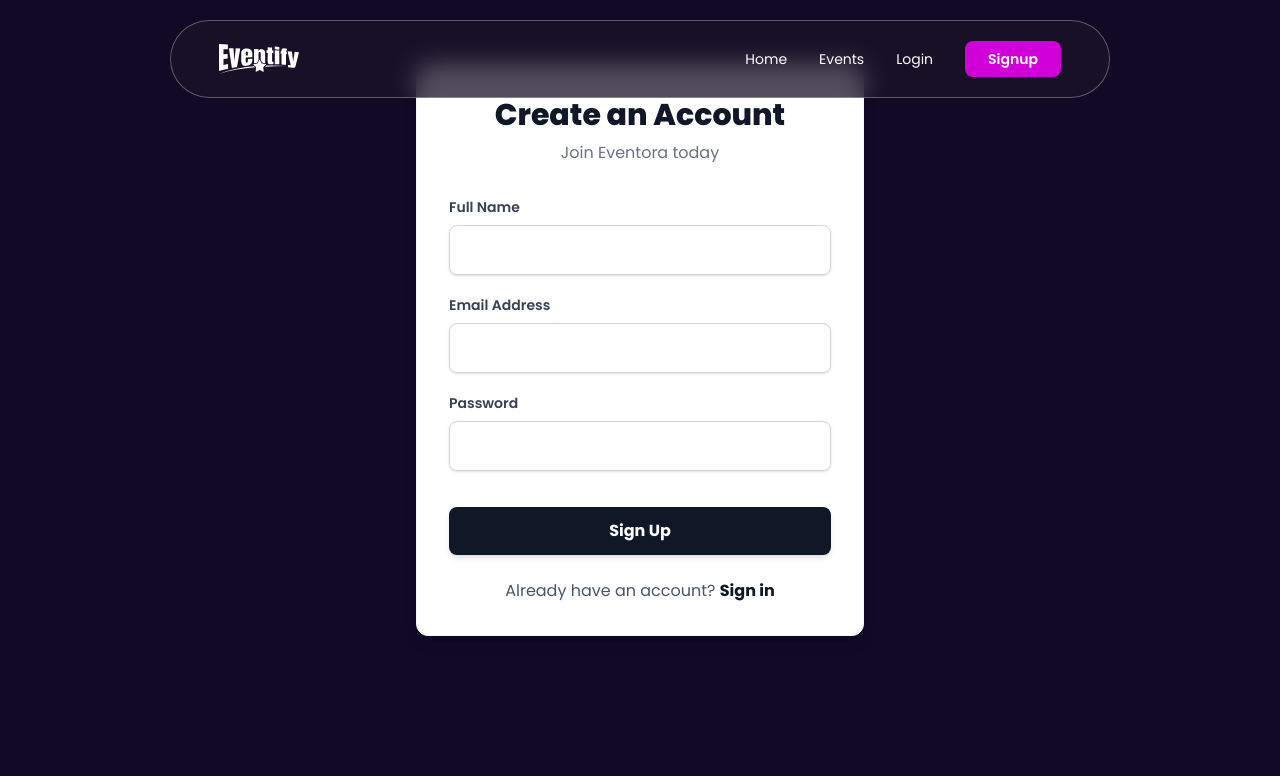
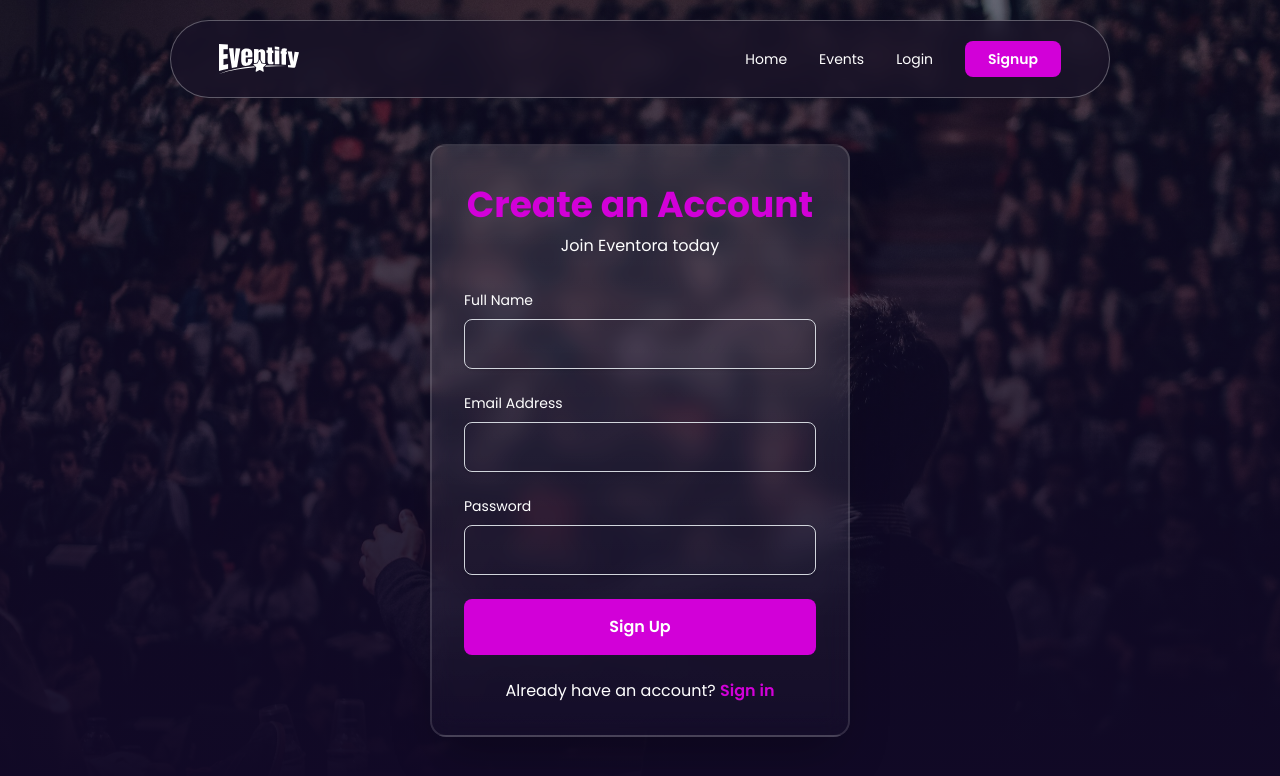
Before and after one commit to HasnainAhmedAnsari/eventify, a React (Vite) app in the folder client/: page /register in a window 1280 px wide. Shown: the top 776 px of the page. Built offline with nearby package versions, Linux system fonts and the light colour scheme.

Commit message:
Signup and login UI Fixes

```diff
--- a/client/src/pages/Login.jsx
+++ b/client/src/pages/Login.jsx
@@ -40,19 +40,59 @@ const Login = () => {
     };
 
     return (
-        <div className="max-w-md mx-auto mt-20 bg-white p-8 rounded-xl shadow-lg border border-gray-100">
+        <section
+        className="
+        relative
+        h-[100vh]
+        overflow-hidden
+        bg-[linear-gradient(0deg,#110926,#11092690),url('/home-bg.jpg')]
+        bg-cover
+        bg-fixed
+        bg-center
+        "
+        >
+        <div className="
+        max-w-[90vw]
+        sm:max-w-[420px]
+        w-full
+        p-8
+        mx-auto
+        bg-[linear-gradient(180deg,#ffffff20,#ffffff05)]
+        backdrop-blur-[12px]
+        text-white
+        rounded-2xl
+        shadow-2xl
+        overflow-hidden
+        mt-28
+        md:mt-36
+        border-[2px]
+        border-[#ffffff20]
+        ">
             <div className="text-center mb-8">
-                <h2 className="text-3xl font-extrabold text-gray-900 mb-2">Welcome Back</h2>
-                <p className="text-gray-500">Sign in to your Eventora account</p>
+                <h2 className="
+                        text-[28px]
+                        md:text-[36px]
+                        font-bold
+                        text-[#D200D8]
+                        mb-0
+                        md:mb-[2px]
+                        ">
+                            Welcome Back</h2>
+                <p className="
+                    text-[14px]
+                    md:text-[16px]
+                    text-white
+                ">
+                    Sign in to your Eventora account</p>
             </div>
 
             {error && <div className="bg-red-50 text-red-600 p-3 rounded-lg mb-6 text-center shadow-inner border border-red-100">{error}</div>}
 
-            <form onSubmit={handleSubmit} className="space-y-6">
+            <form onSubmit={handleSubmit} className="space-y-4 md:space-y-6">
                 {!showOTP ? (
                     <>
                         <div>
-                            <label className="block text-sm font-semibold text-gray-700 mb-2">Email Address</label>
+                            <label className="block text-[12px] md:text-[14px] font-regular text-white mb-2">Email Address</label>
                             <input
                                 type="email"
                                 required
@@ -62,7 +102,7 @@ const Login = () => {
                             />
                         </div>
                         <div>
-                            <label className="block text-sm font-semibold text-gray-700 mb-2">Password</label>
+                            <label className="block text-[12px] md:text-[14px] font-regular text-white mb-2">Password</label>
                             <input
                                 type="password"
                                 required
@@ -74,7 +114,7 @@ const Login = () => {
                     </>
                 ) : (
                     <div>
-                        <label className="block text-sm font-semibold text-gray-700 mb-2">Verification Code (OTP)</label>
+                        <label className="block text-[12px] md:text-[14px] font-regular text-white mb-2">Verification Code (OTP)</label>
                         <input
                             type="text"
                             required
@@ -89,16 +129,31 @@ const Login = () => {
                 <button
                     type="submit"
                     disabled={loading}
-                    className="w-full bg-gray-900 text-white font-bold py-3 rounded-lg hover:bg-black focus:ring-4 focus:ring-gray-200 transition shadow-md"
+                    className="
+                    w-full
+                    rounded-[8px]
+                    bg-[#d200d8]
+                    px-2 py-4
+                    text-[16px]
+                    font-semibold
+                    text-white
+                    hover:bg-gradient-to-r
+                    hover:from-[#d200d8]
+                    hover:to-[#4c0087]
+                    max-[700px]:px-4
+                    max-[700px]:text-[14px]
+                    transition
+                    "
                 >
                     {loading ? 'Processing...' : (showOTP ? 'Verify OTP & Log In' : 'Sign In')}
                 </button>
             </form>
 
-            <p className="text-center mt-8 text-gray-600">
-                Don't have an account? <Link to="/register" className="text-gray-900 font-bold hover:underline">Sign up</Link>
+            <p className="text-center text-[14px] md:text-[16px] font-regular mt-4 md:mt-6 text-white">
+                Don't have an account? <Link to="/register" className="text-[#d200d8] font-semibold hover:underline">Sign up</Link>
             </p>
         </div>
+        </section>
     );
 };
 
--- a/client/src/pages/Register.jsx
+++ b/client/src/pages/Register.jsx
@@ -35,19 +35,56 @@ const Register = () => {
     };
 
     return (
-        <div className="max-w-md mx-auto mt-16 bg-white p-8 rounded-xl shadow-lg border border-gray-100">
+        <section
+        className="
+        relative
+        h-[100vh]
+        overflow-hidden
+        bg-[linear-gradient(0deg,#110926,#11092690),url('/home-bg.jpg')]
+        bg-cover
+        bg-fixed
+        bg-center
+        "
+        >
+
+
+        <div className="max-w-[90vw]
+        sm:max-w-[420px]
+        w-full
+        p-8
+        mx-auto
+        bg-[linear-gradient(180deg,#ffffff20,#ffffff05)]
+        backdrop-blur-[12px]
+        text-white
+        rounded-2xl
+        shadow-2xl
+        overflow-hidden
+        mt-28
+        md:mt-36
+        border-[2px]
+        border-[#ffffff20]
+        ">
             <div className="text-center mb-8">
-                <h2 className="text-3xl font-extrabold text-gray-900 mb-2">Create an Account</h2>
-                <p className="text-gray-500">Join Eventora today</p>
+                <h2 className="text-[28px]
+                        md:text-[36px]
+                        font-bold
+                        text-[#D200D8]
+                        mb-0
+                        md:mb-[2px]
+                        ">Create an Account</h2>
+                <p className="text-[14px]
+                    md:text-[16px]
+                    text-white
+                    ">Join Eventora today</p>
             </div>
 
             {error && <div className="bg-red-50 text-red-600 p-3 rounded-lg mb-6 text-center shadow-inner border border-red-100">{error}</div>}
 
-            <form onSubmit={handleSubmit} className="space-y-5">
+            <form onSubmit={handleSubmit} className="space-y-4 md:space-y-6">
                 {!showOTP ? (
                     <>
                         <div>
-                            <label className="block text-sm font-semibold text-gray-700 mb-2">Full Name</label>
+                            <label className="block text-[12px] md:text-[14px] font-regular text-white mb-2">Full Name</label>
                             <input
                                 type="text"
                                 required
@@ -57,7 +94,7 @@ const Register = () => {
                             />
                         </div>
                         <div>
-                            <label className="block text-sm font-semibold text-gray-700 mb-2">Email Address</label>
+                            <label className="block text-[12px] md:text-[14px] font-regular text-white mb-2">Email Address</label>
                             <input
                                 type="email"
                                 required
@@ -67,7 +104,7 @@ const Register = () => {
                             />
                         </div>
                         <div>
-                            <label className="block text-sm font-semibold text-gray-700 mb-2">Password</label>
+                            <label className="block text-[12px] md:text-[14px] font-regular text-white mb-2">Password</label>
                             <input
                                 type="password"
                                 required
@@ -82,7 +119,7 @@ const Register = () => {
                         <p className="text-sm text-green-700 bg-green-50 p-3 mb-4 rounded border border-green-200">
                             An OTP has been sent to your email. Please verify your account.
                         </p>
-                        <label className="block text-sm font-semibold text-gray-700 mb-2">Verification Code (OTP)</label>
+                        <label className="block text-[12px] md:text-[14px] font-regular text-white mb-2">Verification Code (OTP)</label>
                         <input
                             type="text"
                             required
@@ -98,18 +135,34 @@ const Register = () => {
                 <button
                     type="submit"
                     disabled={loading}
-                    className="w-full bg-gray-900 text-white font-bold py-3 rounded-lg hover:bg-black focus:ring-4 focus:ring-gray-200 transition shadow-md mt-4"
+                    className="
+                    w-full
+                    rounded-[8px]
+                    bg-[#d200d8]
+                    px-2 py-4
+                    text-[16px]
+                    font-semibold
+                    text-white
+                    hover:bg-gradient-to-r
+                    hover:from-[#d200d8]
+                    hover:to-[#4c0087]
+                    max-[700px]:px-4
+                    max-[700px]:text-[14px]
+                    transition
+                    "
                 >
                     {loading ? 'Processing...' : (showOTP ? 'Verify & Complete' : 'Sign Up')}
                 </button>
             </form>
 
             {!showOTP && (
-                <p className="text-center mt-6 text-gray-600">
-                    Already have an account? <Link to="/login" className="text-gray-900 font-bold hover:underline">Sign in</Link>
+                <p className="text-center text-[14px] md:text-[16px] font-regular mt-4 md:mt-6 text-white">
+                    Already have an account? <Link to="/login" className="text-[#d200d8] font-semibold hover:underline">Sign in</Link>
                 </p>
             )}
         </div>
+
+        </section>
     );
 };
 
```
